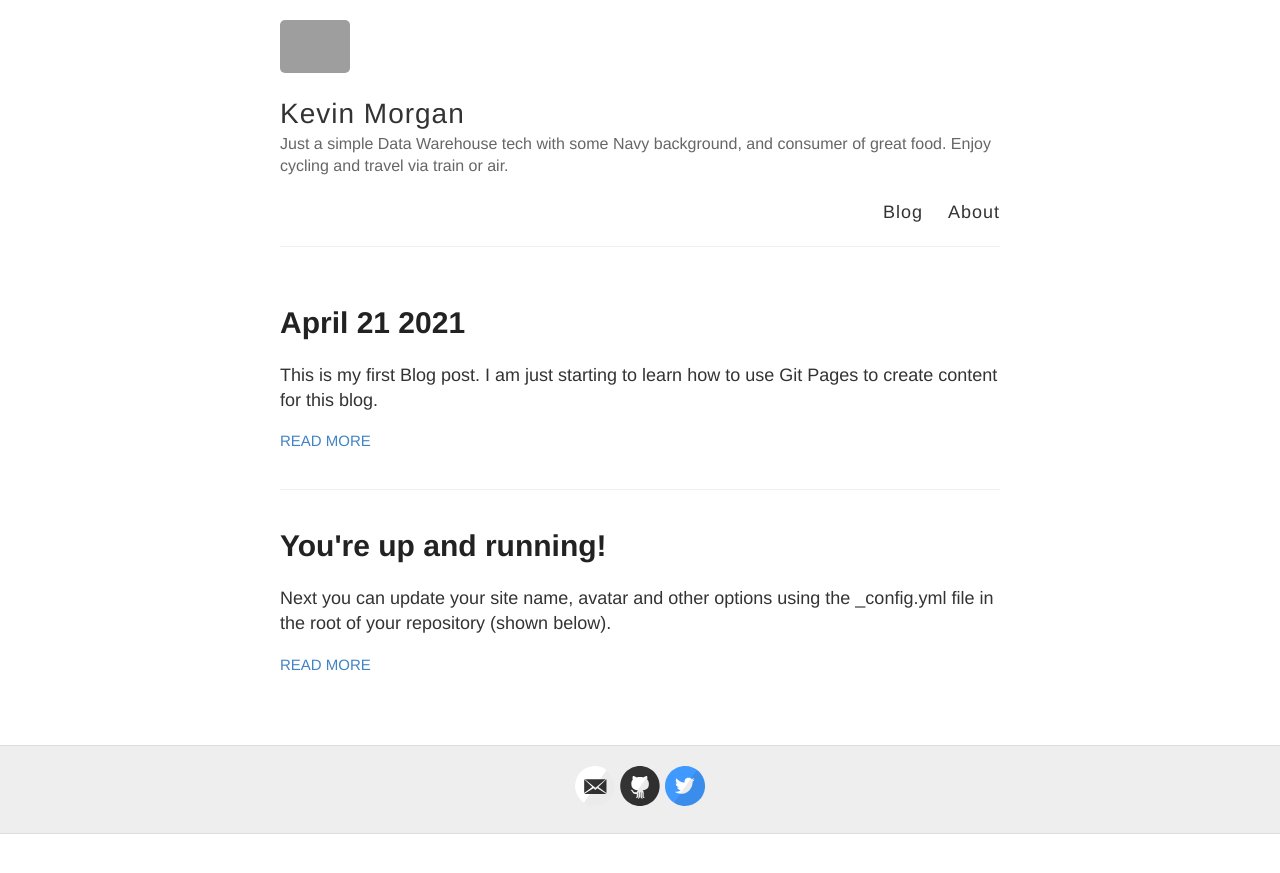
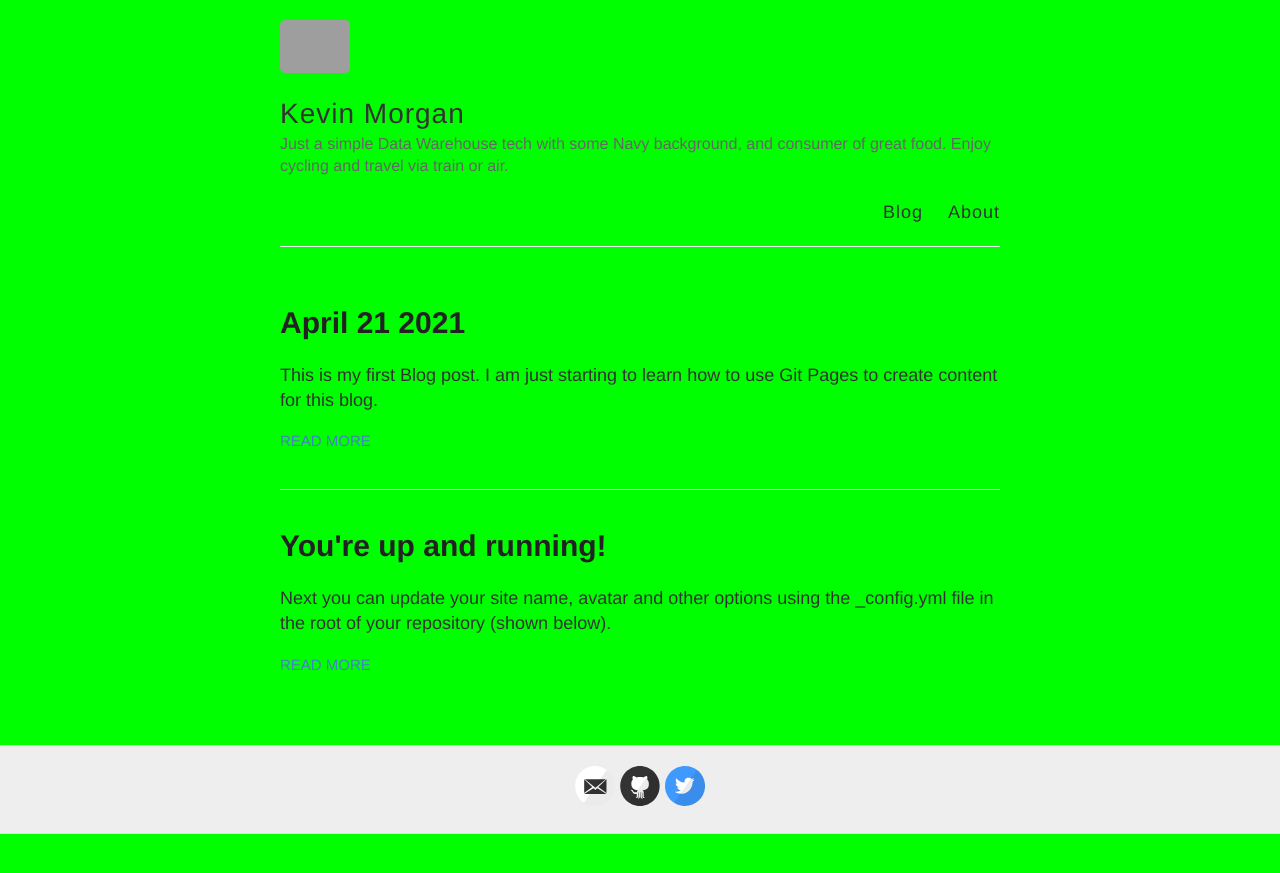
Before and after one commit to kdn2349/constantine, a Jekyll site: the page built from index.html, in a window 1280 px wide. Shown: the top 873 px of the page. Built offline with Jekyll 4.4.1, drawn with Linux system fonts in a browser that asks for light colours; grey boxes are pictures that could not be loaded.

Commit message:
Update _variables.scss

```diff
--- a/_sass/_variables.scss
+++ b/_sass/_variables.scss
@@ -5,7 +5,7 @@
 
 // Colors
 $blue: #4183C4;
-$green: 00ff00;
+$green: #00ff00;
 
 // Grays
 $black: #000;
```
